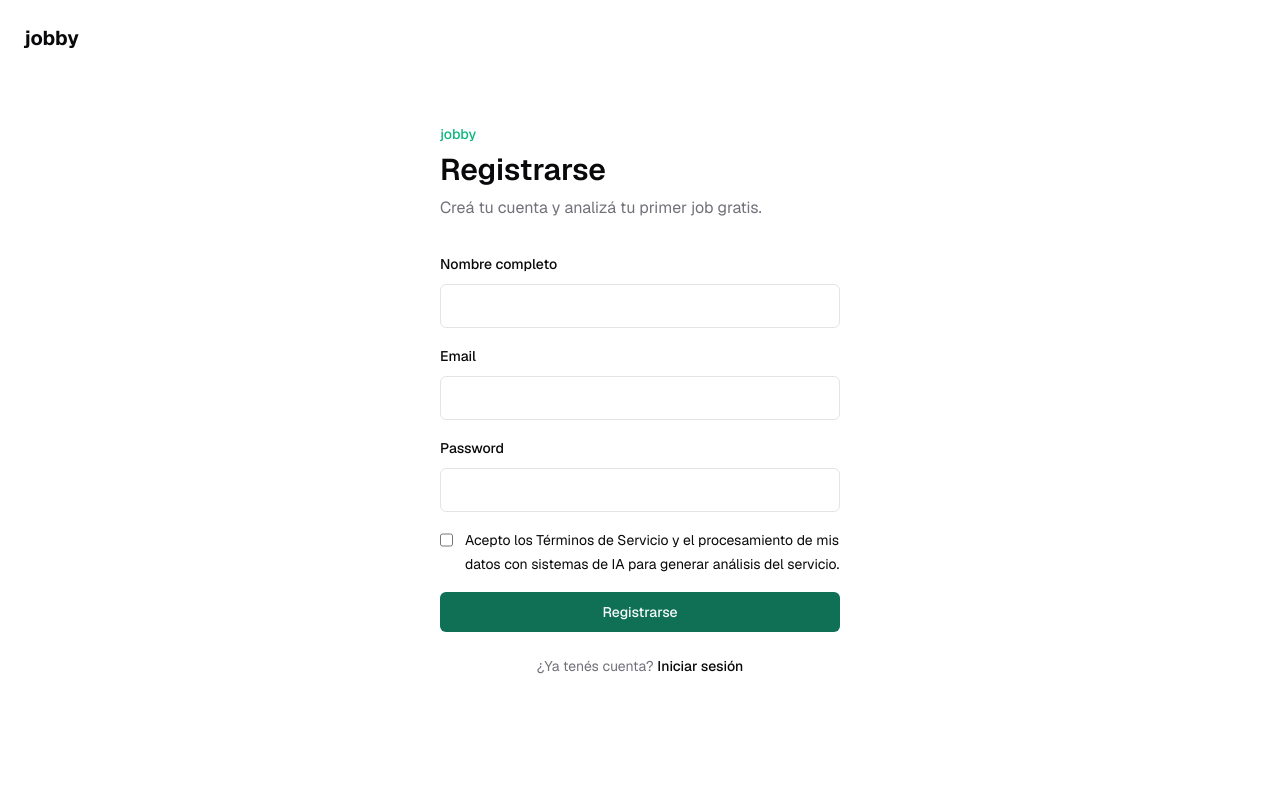
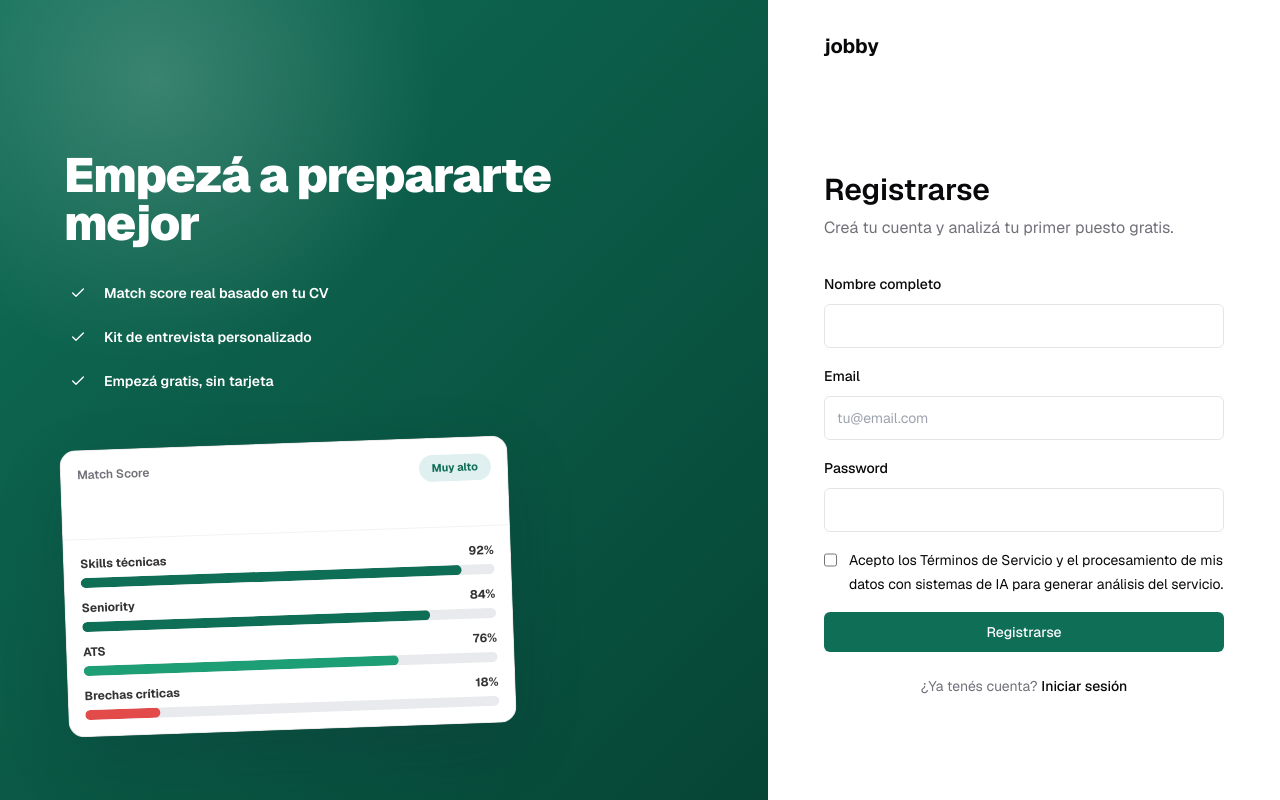
Before and after one commit to Buatishi/Jobby, a Next.js app in the folder apps/web/: page /register in a window 1280 px wide. Built offline with nearby package versions, Linux system fonts and the light colour scheme.

Commit message:
Fix auth page presentation
Move login and register into a shared auth layout so the brand link stays outside the form fields, prevent overlapping mockup content, and align primary actions with the green brand color.

```diff
--- a/apps/web/src/app/(auth)/login/page.tsx
+++ b/apps/web/src/app/(auth)/login/page.tsx
@@ -7,6 +7,7 @@ import { Chrome } from "lucide-react";
 
 import { Button } from "@/components/ui/button";
 import { createSupabaseBrowserClient } from "@/lib/supabase/client";
+import { AuthLayout } from "@/src/components/auth/AuthLayout";
 
 export default function LoginPage() {
   const router = useRouter();
@@ -68,18 +69,11 @@ export default function LoginPage() {
   }
 
   return (
-    <main className="relative mx-auto flex min-h-screen max-w-md flex-col justify-center px-6 py-12">
-      <Link
-        className="fixed left-6 top-6 text-xl font-bold tracking-normal text-foreground transition hover:text-[#0F6E56]"
-        href="/"
-      >
-        jobby
-      </Link>
+    <AuthLayout headline="Tu próxima entrevista empieza acá">
       <div className="space-y-2">
-        <p className="text-sm font-medium text-secondary">jobby</p>
         <h1 className="text-3xl font-semibold">Iniciar sesión</h1>
         <p className="text-muted-foreground">
-          Entrá para analizar jobs y revisar tus reportes.
+          Entrá para analizar puestos y revisar tus reportes.
         </p>
       </div>
 
@@ -92,6 +86,7 @@ export default function LoginPage() {
             className="h-11 w-full rounded-md border border-input bg-background px-3 text-sm outline-none ring-offset-background focus-visible:ring-2 focus-visible:ring-ring"
             id="email"
             onChange={(event) => setEmail(event.target.value)}
+            placeholder="tu@email.com"
             required
             type="email"
             value={email}
@@ -114,7 +109,11 @@ export default function LoginPage() {
 
         {error ? <p className="text-sm text-destructive">{error}</p> : null}
 
-        <Button className="w-full" disabled={isSubmitting} type="submit">
+        <Button
+          className="w-full bg-[#0F6E56] hover:bg-[#0d5c48]"
+          disabled={isSubmitting}
+          type="submit"
+        >
           {isSubmitting ? "Ingresando..." : "Iniciar sesión"}
         </Button>
       </form>
@@ -136,6 +135,6 @@ export default function LoginPage() {
           Registrarse
         </Link>
       </p>
-    </main>
+    </AuthLayout>
   );
 }
--- a/apps/web/src/app/(auth)/register/page.tsx
+++ b/apps/web/src/app/(auth)/register/page.tsx
@@ -7,6 +7,7 @@ import { useRouter } from "next/navigation";
 import { Button } from "@/components/ui/button";
 import { createSupabaseBrowserClient } from "@/lib/supabase/client";
 import { startWizard } from "@/lib/wizard/progress";
+import { AuthLayout } from "@/src/components/auth/AuthLayout";
 
 export default function RegisterPage() {
   const router = useRouter();
@@ -53,18 +54,11 @@ export default function RegisterPage() {
   }
 
   return (
-    <main className="relative mx-auto flex min-h-screen max-w-md flex-col justify-center px-6 py-12">
-      <Link
-        className="fixed left-6 top-6 text-xl font-bold tracking-normal text-foreground transition hover:text-[#0F6E56]"
-        href="/"
-      >
-        jobby
-      </Link>
+    <AuthLayout headline="Empezá a prepararte mejor">
       <div className="space-y-2">
-        <p className="text-sm font-medium text-secondary">jobby</p>
         <h1 className="text-3xl font-semibold">Registrarse</h1>
         <p className="text-muted-foreground">
-          Creá tu cuenta y analizá tu primer job gratis.
+          Creá tu cuenta y analizá tu primer puesto gratis.
         </p>
       </div>
 
@@ -90,6 +84,7 @@ export default function RegisterPage() {
             className="h-11 w-full rounded-md border border-input bg-background px-3 text-sm outline-none ring-offset-background focus-visible:ring-2 focus-visible:ring-ring"
             id="email"
             onChange={(event) => setEmail(event.target.value)}
+            placeholder="tu@email.com"
             required
             type="email"
             value={email}
@@ -126,7 +121,11 @@ export default function RegisterPage() {
 
         {error ? <p className="text-sm text-destructive">{error}</p> : null}
 
-        <Button className="w-full" disabled={isSubmitting} type="submit">
+        <Button
+          className="w-full bg-[#0F6E56] hover:bg-[#0d5c48]"
+          disabled={isSubmitting}
+          type="submit"
+        >
           {isSubmitting ? "Creando cuenta..." : "Registrarse"}
         </Button>
       </form>
@@ -137,6 +136,6 @@ export default function RegisterPage() {
           Iniciar sesión
         </Link>
       </p>
-    </main>
+    </AuthLayout>
   );
 }
--- /dev/null
+++ b/apps/web/src/components/auth/AuthLayout.tsx
@@ -0,0 +1,62 @@
+import Link from "next/link";
+import { Check } from "lucide-react";
+
+import { MatchScoreCard } from "@/components/match-score-card";
+
+type AuthLayoutProps = {
+  children: React.ReactNode;
+  headline: string;
+};
+
+const bullets = [
+  "Match score real basado en tu CV",
+  "Kit de entrevista personalizado",
+  "Empezá gratis, sin tarjeta"
+];
+
+export function AuthLayout({ children, headline }: AuthLayoutProps) {
+  return (
+    <main className="grid min-h-screen bg-white md:grid-cols-[60%_40%]">
+      <section className="relative overflow-hidden bg-[#0F6E56] px-6 py-8 text-white md:min-h-screen md:px-12 md:py-16 lg:px-16">
+        {/* Fondo decorativo fuera del flujo: usa z-0 y no contiene texto ni controles. */}
+        <div
+          aria-hidden="true"
+          className="pointer-events-none absolute inset-0 z-0 bg-[radial-gradient(circle_at_20%_10%,rgba(255,255,255,0.18),transparent_30%),linear-gradient(135deg,#0F6E56_0%,#064536_100%)]"
+        />
+        <div className="relative z-10 flex min-h-[140px] flex-col md:min-h-[calc(100vh-8rem)] md:justify-center">
+          <div className="max-w-xl md:pt-20">
+            <h1 className="max-w-lg text-3xl font-black leading-tight tracking-tight md:text-5xl">
+              {headline}
+            </h1>
+            <div className="mt-8 hidden space-y-4 md:block">
+              {bullets.map((bullet) => (
+                <div className="flex items-center gap-3" key={bullet}>
+                  <span className="flex h-7 w-7 items-center justify-center rounded-full bg-white/12 text-white">
+                    <Check className="h-4 w-4" />
+                  </span>
+                  <span className="text-sm font-semibold text-white/88">{bullet}</span>
+                </div>
+              ))}
+            </div>
+          </div>
+
+          <div className="mt-12 hidden w-full max-w-md rotate-[-2deg] md:block">
+            <MatchScoreCard compact />
+          </div>
+        </div>
+      </section>
+
+      <section className="flex min-h-[calc(100vh-140px)] flex-col px-6 py-8 md:min-h-screen md:px-10 lg:px-14">
+        <Link
+          className="mb-10 inline-flex w-fit text-xl font-bold tracking-normal text-foreground transition hover:text-[#0F6E56]"
+          href="/"
+        >
+          jobby
+        </Link>
+        <div className="flex flex-1 items-center">
+          <div className="mx-auto w-full max-w-md">{children}</div>
+        </div>
+      </section>
+    </main>
+  );
+}
```
